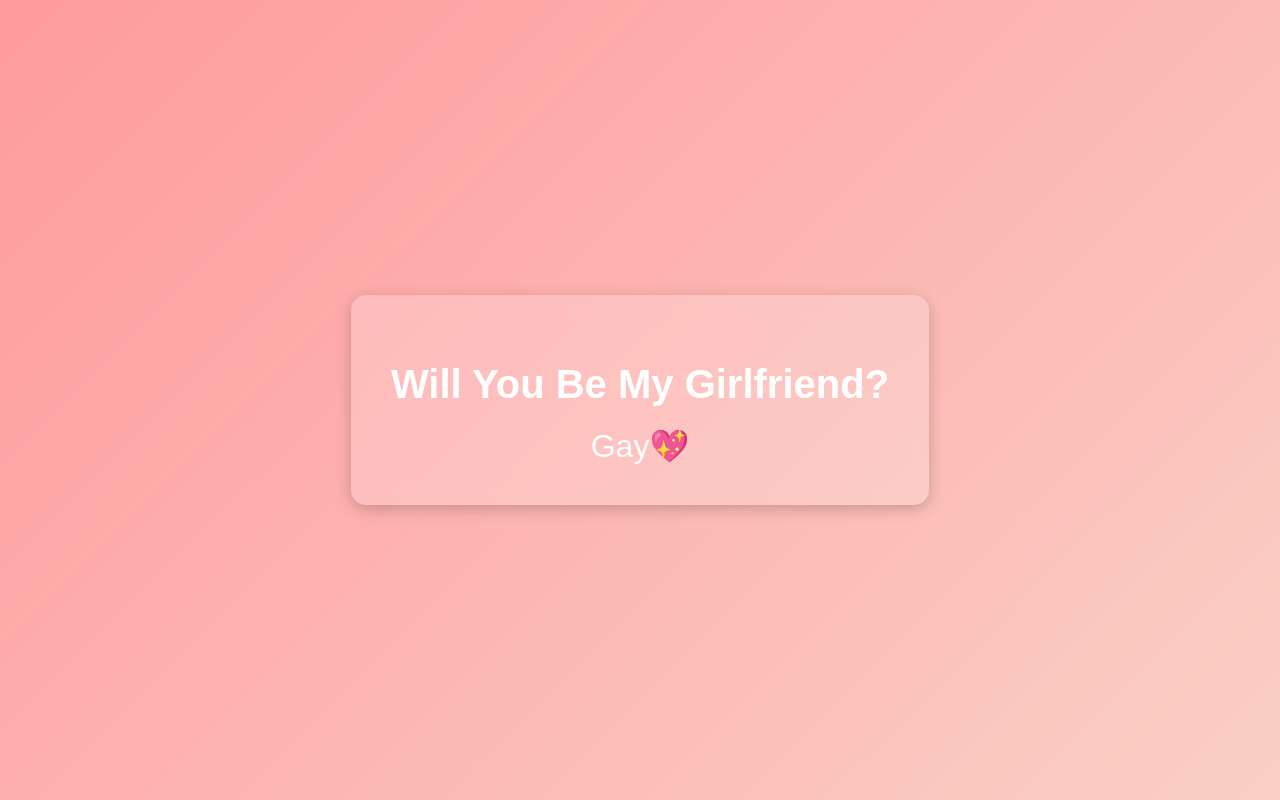
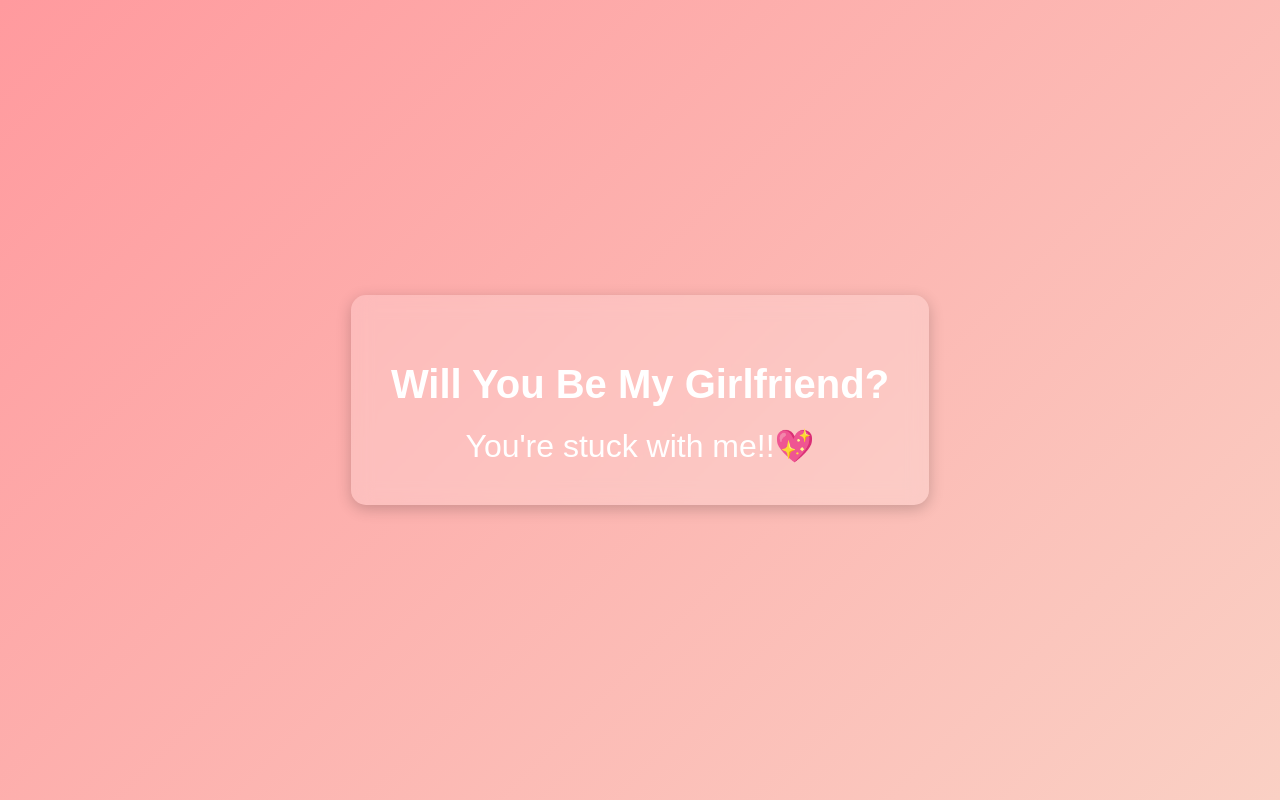
Before and after one commit to krish2553/Temp, a plain HTML site: page index.html in a window 1280 px wide. Both pictures are taken after a click on the button "Yes". Drawn offline with Linux system fonts and the light colour scheme.

Commit message:
Update index.html

```diff
--- a/index.html
+++ b/index.html
@@ -94,7 +94,7 @@
       <button id="yesBtn">Yes</button>
       <button id="noBtn">No</button>
     </div>
-    <div class="message" id="message">Gay💖</div>
+    <div class="message" id="message">You're stuck with me!!💖</div>
   </div>
 
   <script>
```
